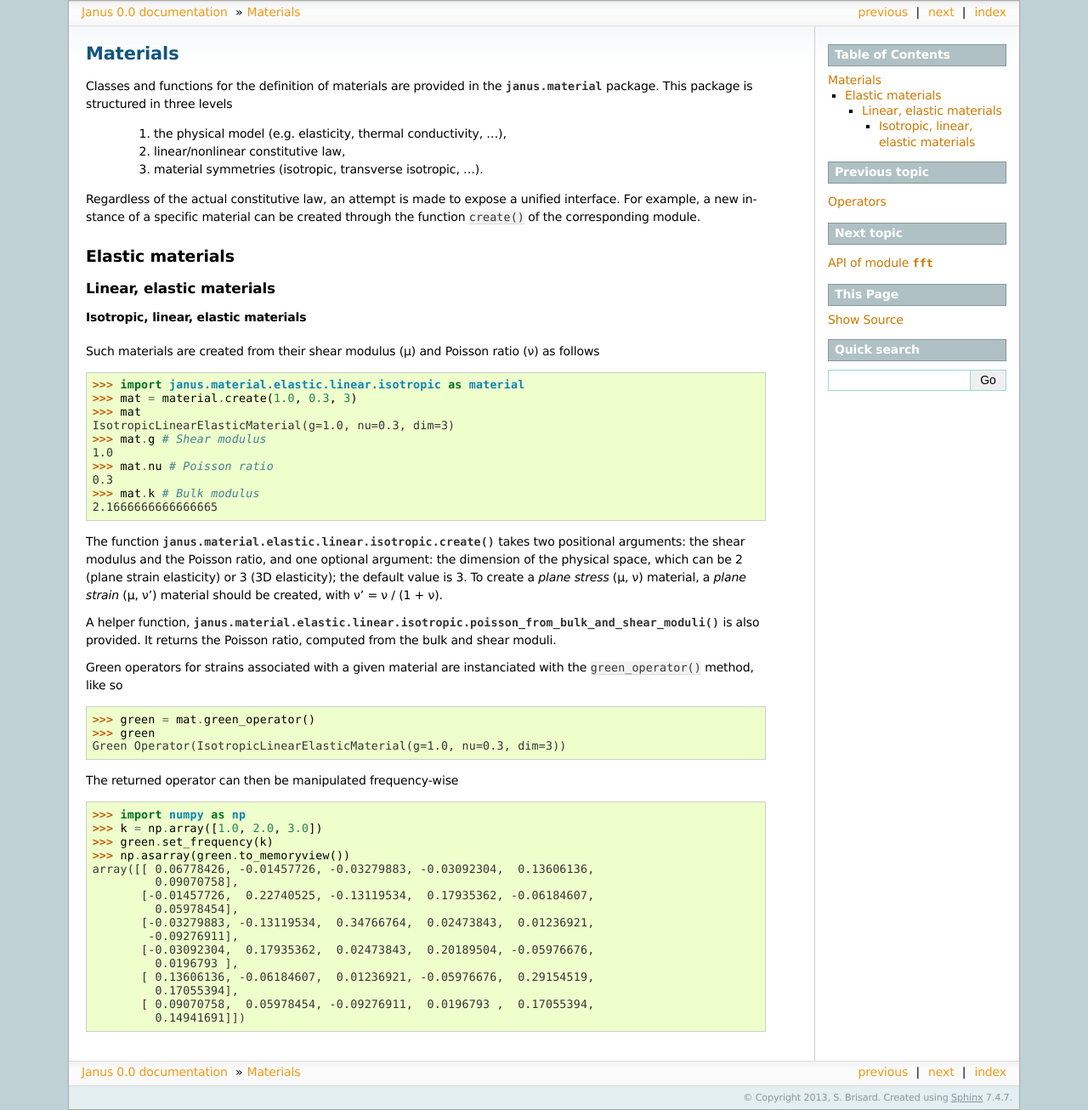
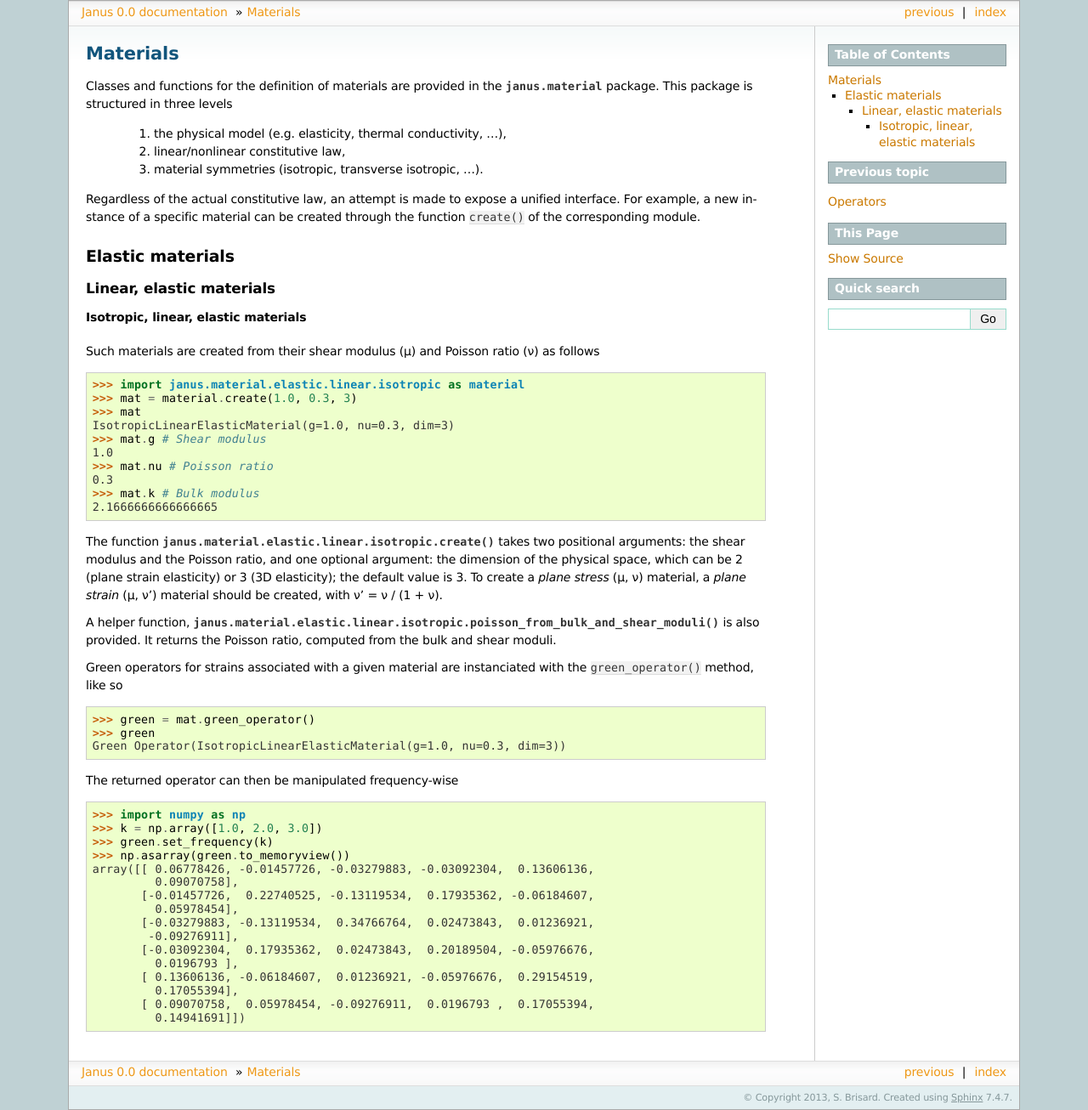
Before and after one commit to sbrisard/janus, a Sphinx documentation site: the page built from doc/materials.rst, in a window 1280 px wide. Shown: the whole page at 85% size. Built offline with Sphinx 7.4.7, drawn with Linux system fonts in a browser that asks for light colours; formulas are drawn with MathJax 3.

```diff
--- a/doc/fft-api.rst
+++ /dev/null
@@ -1,7 +0,0 @@
-API of module ``fft``
-=====================
-
-.. automodule:: janus.fft.serial
-   :members:
-   :undoc-members:
-   :show-inheritance:
--- a/doc/index.rst
+++ b/doc/index.rst
@@ -8,7 +8,6 @@ User's guide
    introduction
    operators
    materials
-   fft-api
 
 Indices and tables
 ==================
```
